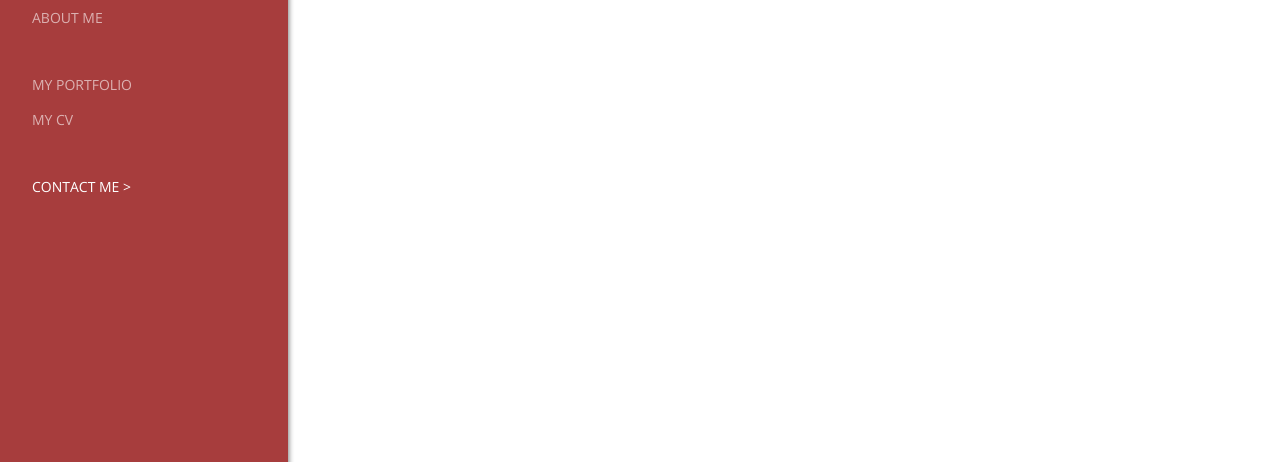
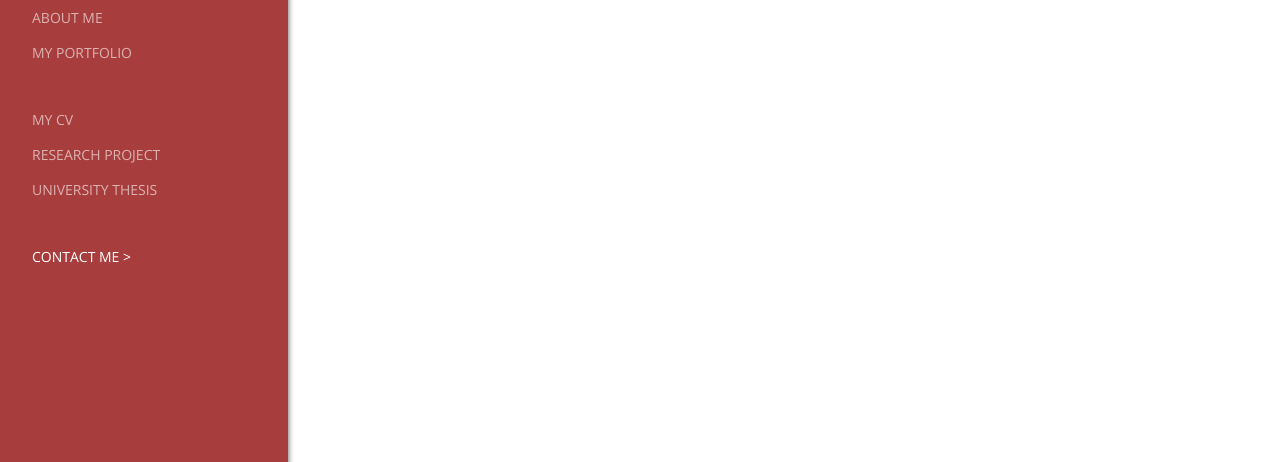
Before and after one commit to oflynned/Portfolio-Website, a Gatsby site: page /contact in a window 1280 px wide. Shown: the part 338-800 px from the top of the page. Built offline with nearby package versions, Linux system fonts and the light colour scheme; Gatsby itself is replaced by a stand-in of ours.

Commit message:
update styling and side nav bar items

```diff
--- a/src/common/navHeadings.js
+++ b/src/common/navHeadings.js
@@ -12,6 +12,14 @@ const headings = [
         link: "/cv.pdf"
     },
     {
+        title: "Research Project",
+        link: "/snapchat-filters.pdf"
+    },
+    {
+        title: "University Thesis",
+        link: "/thesis.pdf"
+    },
+    {
         title: "Contact Me",
         link: "/contact"
     }
--- a/src/components/nav/NavBar.jsx
+++ b/src/components/nav/NavBar.jsx
@@ -36,6 +36,6 @@ const NavBar = ({selectedIndex}) =>
             <div className={"social-links"}>
             </div>
         </div>
-    </div>
+    </div>;
 
 export default NavBar
--- a/src/components/nav/navBar.css
+++ b/src/components/nav/navBar.css
@@ -53,7 +53,7 @@
     font-size: 14px;
 }
 
-.nav-bar .nav-links ul li:nth-child(2),
+.nav-bar .nav-links ul li:nth-child(3),
 .nav-bar .nav-links ul li:last-child {
     margin-top: 48px;
 }
--- a/src/pages/contact.js
+++ b/src/pages/contact.js
@@ -41,7 +41,7 @@ class Contact extends Component {
                     <title>Edmond O'Flynn | Software Engineer</title>/>
                 </Helmet>
 
-                <NavBar selectedIndex={3}/>
+                <NavBar selectedIndex={5}/>
 
                 <div className={"content"}>
                     <div className={"offset-page-content"}>
```
